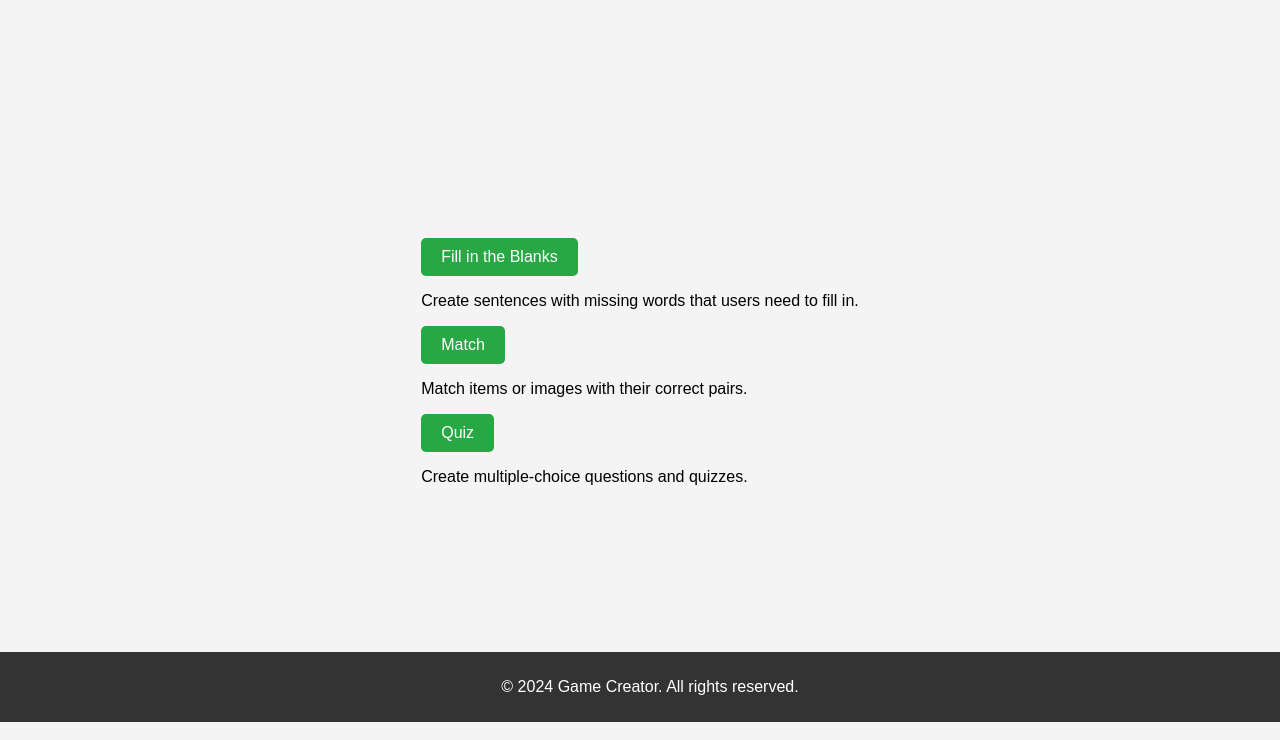
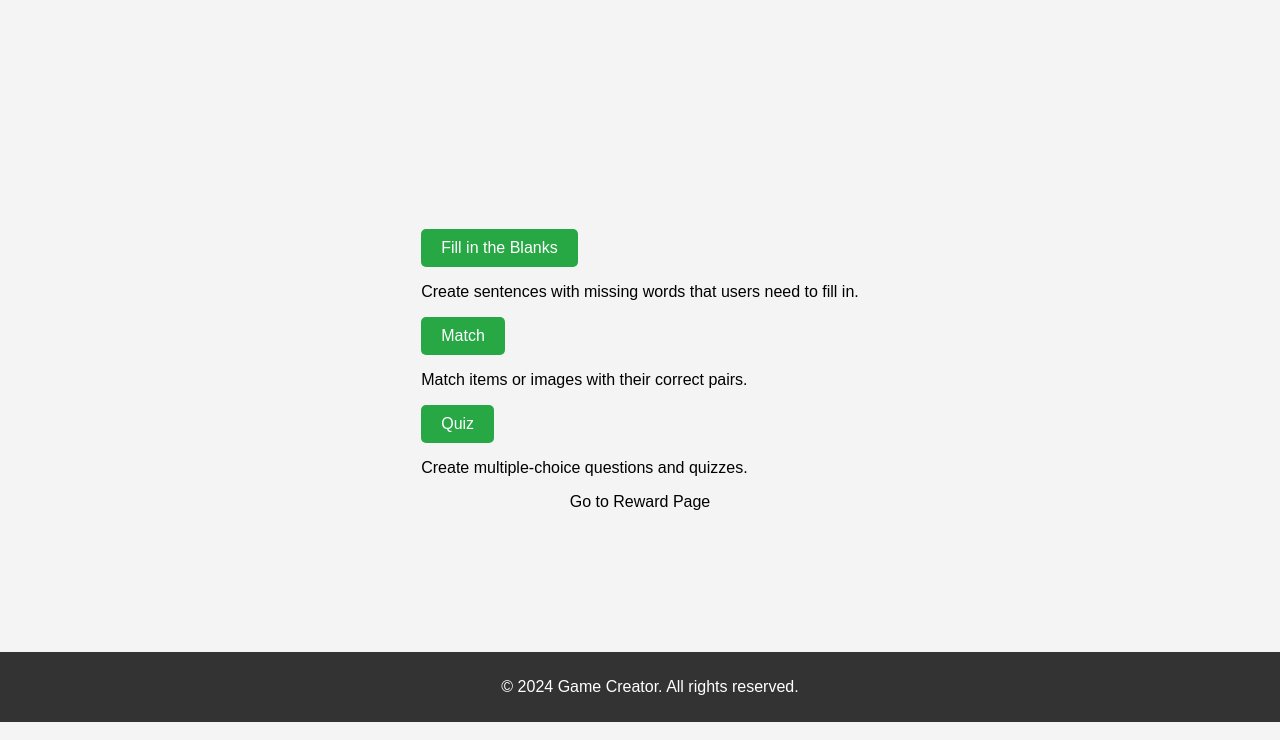
Before and after one commit to ShriKirupa/Class_Matrix, a plain HTML site: page login_page/Dashboard/Game_page/public/index.html in a window 1280 px wide. Shown: the part 78-818 px from the top of the page. Drawn offline with Linux system fonts and the light colour scheme.

Commit message:
Update index.html

```diff
--- a/login_page/Dashboard/Game_page/public/index.html
+++ b/login_page/Dashboard/Game_page/public/index.html
@@ -25,6 +25,10 @@
                 <p class="description">Create multiple-choice questions and quizzes.</p>
             </div>
         </div>
+
+        <div class="reward-button" onclick="window.location.href='rewards/index.html'">
+            Go to Reward Page
+        </div>
     </main>
     <footer>
         <p>&copy; 2024 Game Creator. All rights reserved.</p>
```
